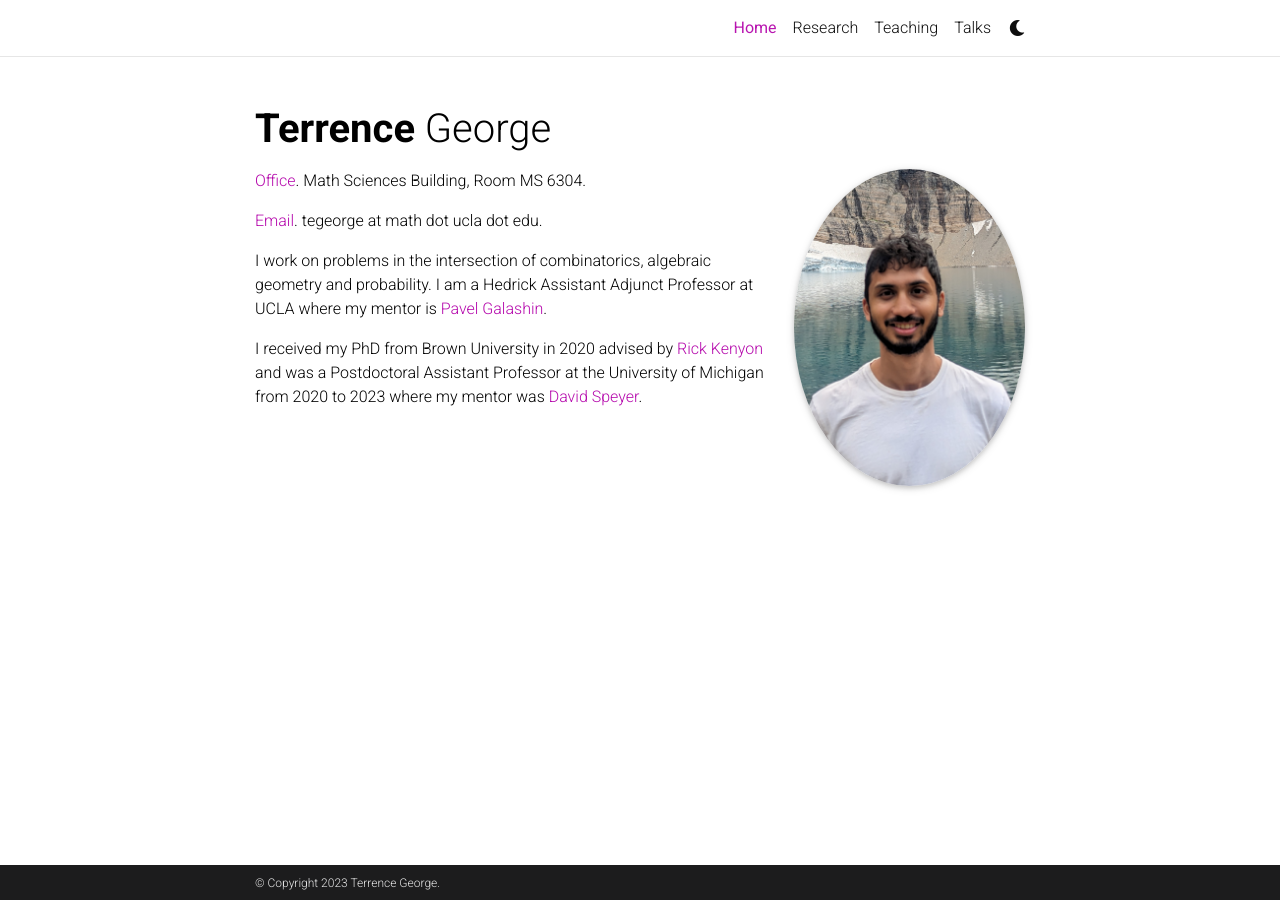
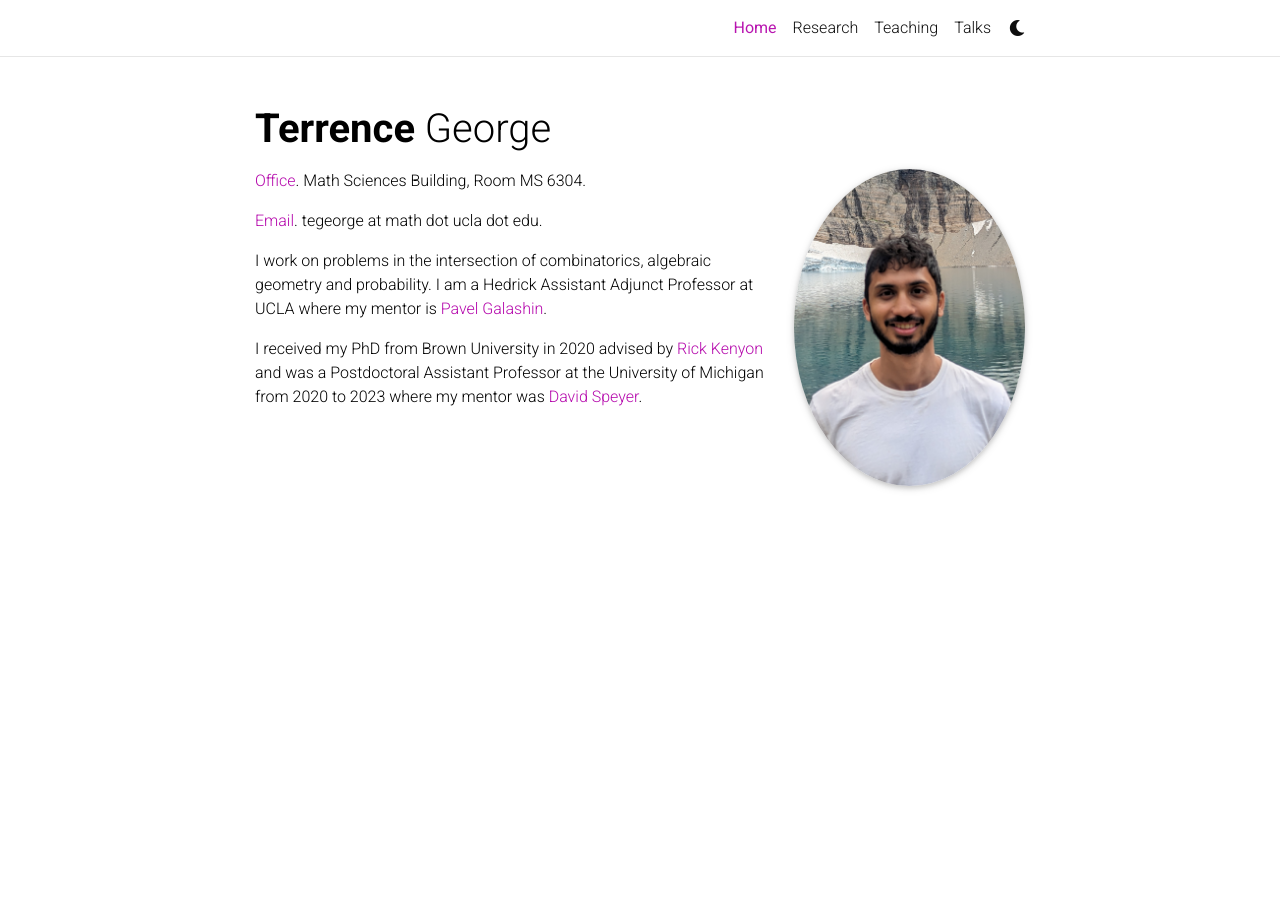
Before and after one commit to terrencegeorge/terrencegeorge.github.io, a Jekyll site: the page built from _pages/about.md, in a window 1280 px wide. Built offline with Jekyll 4.4.1, drawn with Linux system fonts in a browser that asks for light colours; full-size pictures stand in for the smaller copies a plugin makes; comment, search, counter and statistics services are not loaded; a style sheet for code colours, icons or effects is not loaded.

Commit message:
Update default.html

```diff
--- a/_layouts/default.html
+++ b/_layouts/default.html
@@ -47,7 +47,7 @@
     </div>
 
     <!-- Footer -->
-    {%- include footer.html %}
+
 
     <!-- JavaScripts -->
     {% include scripts/jquery.html %}
```
